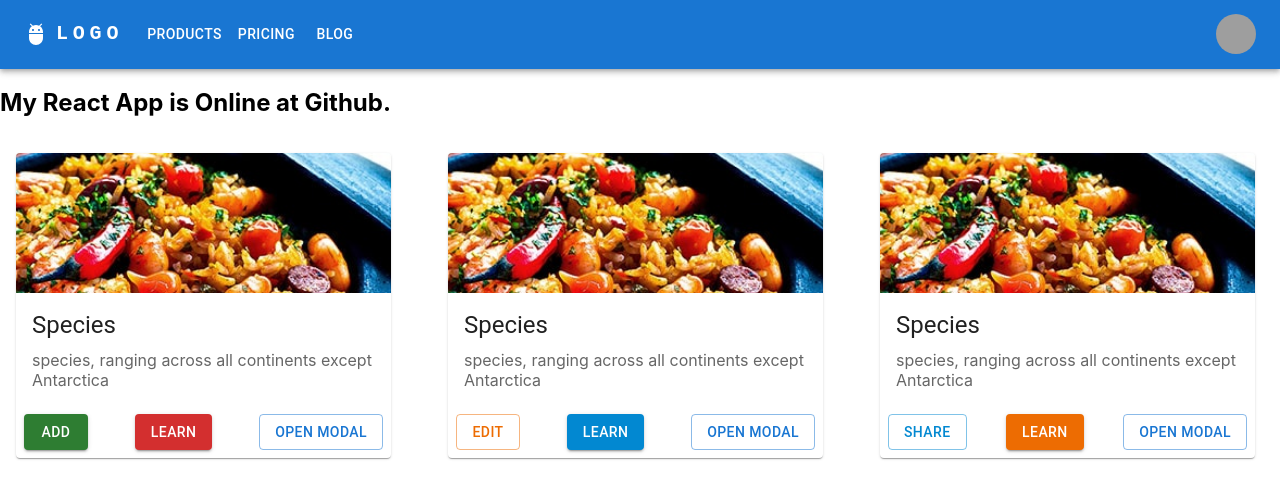
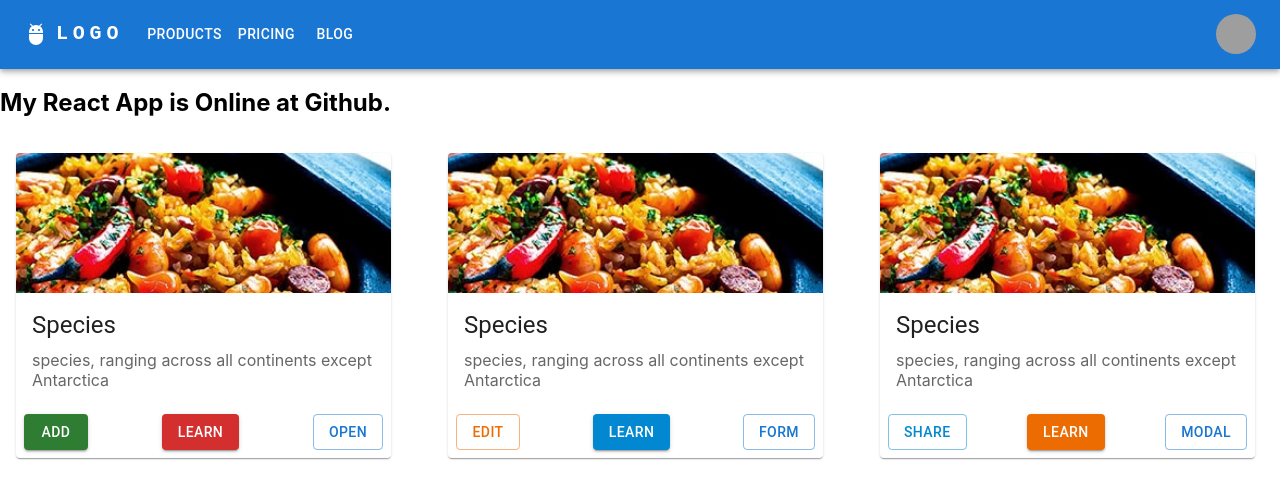
Before and after one commit to codesproject/kontect, a React (Create React App) app: page / in a window 1280 px wide. Shown: the top 498 px of the page. Built offline with nearby package versions, Linux system fonts and the light colour scheme; grey boxes are pictures that could not be loaded.

Commit message:
new deploy

```diff
--- a/src/App.js
+++ b/src/App.js
@@ -6,39 +6,58 @@ import Cont from "./cont";
 import Box from "@mui/material/Box";
 import Grid from "@mui/material/Grid";
 
-
-
-function App() {
+function App(props) {
   return (
     <div>
       <Appbar />
-      <Box maxWidth="xl"
+      <Box
+        maxWidth="xl"
         sx={{
           flexGrow: 1,
           display: {
-
             md: "block",
-            flexDirection: 'column',
+            flexDirection: "column",
             alignItems: "center",
           },
-          m: 'auto',
+          m: "auto",
         }}
       >
         <h2>My React App is Online at Github. </h2>
         <Grid
           container
           spacing={2}
-          sx={{ margin: "auto", justifyContent: "center"}}
+          sx={{ margin: "auto", justifyContent: "center" }}
         >
           <Grid item xs={4}>
-            <Cont btn01="ADD" btnColor="success" btn2Color="error" btnVar="contained" />
-          </Grid>
-          <Grid item xs={4}>
-            <Cont btn01="edit" btnColor="warning" btn2Color="info" btnVar="outlined" />
+            <Cont
+              btn01="ADD"
+              btnColor="success"
+              btn2Color="error"
+              btnVar="contained"
+              btn3="OPEN"
+              MContent={props.ModalContHandler1}
+            />
 
           </Grid>
           <Grid item xs={4}>
-            <Cont btn01="share" btnColor="info" btn2Color="warning" btnVar="outlined" />
+            <Cont
+              btn01="edit"
+              btnColor="warning"
+              btn2Color="info"
+              btnVar="outlined"
+              btn3="FORM"
+              MContent={props.ModalContHandler2}
+            />
+          </Grid>
+          <Grid item xs={4}>
+            <Cont
+              btn01="share"
+              btnColor="info"
+              btn2Color="warning"
+              btnVar="outlined"
+              btn3="MODAL"
+              MContent={props.ModalContHandler3}
+            />
           </Grid>
         </Grid>
       </Box>
--- a/src/cont.js
+++ b/src/cont.js
@@ -9,28 +9,31 @@ import { useState } from "react";
 import { flexbox } from "@mui/system";
 import Modalpop from "./modal";
 
+function Cont(props) {
+  const [clicks, setClicks] = useState("Species");
 
-function Cont(props) {
-
-    const[clicks, setClicks] = useState("Species")
-
-    function handleClick() {
-        setClicks(+"Clicks added value")
-        }
+  function handleClick() {
+    setClicks(+"Clicks added value");
+  }
 
   return (
     <Card sx={{ maxWidth: 375 }}>
       <CardMedia component="img" height="140" image={img} alt="green iguana" />
       <CardContent>
         <Typography gutterBottom variant="h5" component="div">
-           {clicks}
+          {clicks}
         </Typography>
         <Typography variant="" color="text.secondary">
           species, ranging across all continents except Antarctica
         </Typography>
       </CardContent>
-      <CardActions sx={{display: flexbox, justifyContent: 'space-between'}}>
-        <Button onClick={handleClick} size="medium" variant={props.btnVar} color={props.btnColor}>
+      <CardActions sx={{ display: flexbox, justifyContent: "space-between" }}>
+        <Button
+          onClick={handleClick}
+          size="medium"
+          variant={props.btnVar}
+          color={props.btnColor}
+        >
           {props.btn01}
         </Button>
         <Button
@@ -41,7 +44,11 @@ function Cont(props) {
         >
           Learn
         </Button>
-        <Modalpop />
+        <Modalpop
+          modalBtn={props.btn3}
+          MyContent={props.MContent}
+          ModalContHandler1={props.ModalContMn}
+        />
       </CardActions>
     </Card>
   );
--- a/src/modal.js
+++ b/src/modal.js
@@ -1,30 +1,31 @@
-import Box from '@mui/material/Box';
-import Button from '@mui/material/Button';
-import Typography from '@mui/material/Typography';
-import Modal from '@mui/material/Modal';
-import { useState } from 'react';
+import Box from "@mui/material/Box";
+import Button from "@mui/material/Button";
+import Typography from "@mui/material/Typography";
+import Modal from "@mui/material/Modal";
+import { useState } from "react";
+import ModalContent from "./modalContent";
 
 const style = {
-    position: 'absolute',
-    top: '50%',
-    left: '50%',
-    transform: 'translate(-50%, -50%)',
-    width: 400,
-    bgcolor: 'background.paper',
-    border: '2px solid #000',
-    boxShadow: 24,
-    p: 4,
-  };
-
+  position: "absolute",
+  top: "50%",
+  left: "50%",
+  transform: "translate(-50%, -50%)",
+  width: 400,
+  bgcolor: "background.paper",
+  border: "2px solid #000",
+  boxShadow: 24,
+  p: 4,
+};
 
 function Modalpop(props) {
-
-    const [open, setOpen] = useState(false);
+  const [open, setOpen] = useState(false);
   const handleOpen = () => setOpen(true);
   const handleClose = () => setOpen(false);
   return (
     <div>
-      <Button variant='outlined' onClick={handleOpen}>Open modal</Button>
+      <Button variant="outlined" onClick={handleOpen}>
+        {props.modalBtn}
+      </Button>
       <Modal
         open={open}
         onClose={handleClose}
@@ -35,9 +36,7 @@ function Modalpop(props) {
           <Typography id="modal-modal-title" variant="h6" component="h2">
             Text in a modal
           </Typography>
-          <Typography id="modal-modal-description" sx={{ mt: 2 }}>
-            Duis mollis, est non commodo luctus, nisi erat porttitor ligula.
-          </Typography>
+          <ModalContent MyMDContent={props.MyContent} ModalContMn={props.MdCnText}  />
         </Box>
       </Modal>
     </div>
--- /dev/null
+++ b/src/modalContent.js
@@ -0,0 +1,15 @@
+
+import Typography from '@mui/material/Typography';
+import Box from '@mui/material/Box';
+
+
+function ModalContent(props) {
+return (
+    <div>
+        <Box sx={{}} variant="body2"  MdCnText={props.MyMDContent} />
+        This is the game
+    </div>
+    )
+}
+
+export default ModalContent
```
